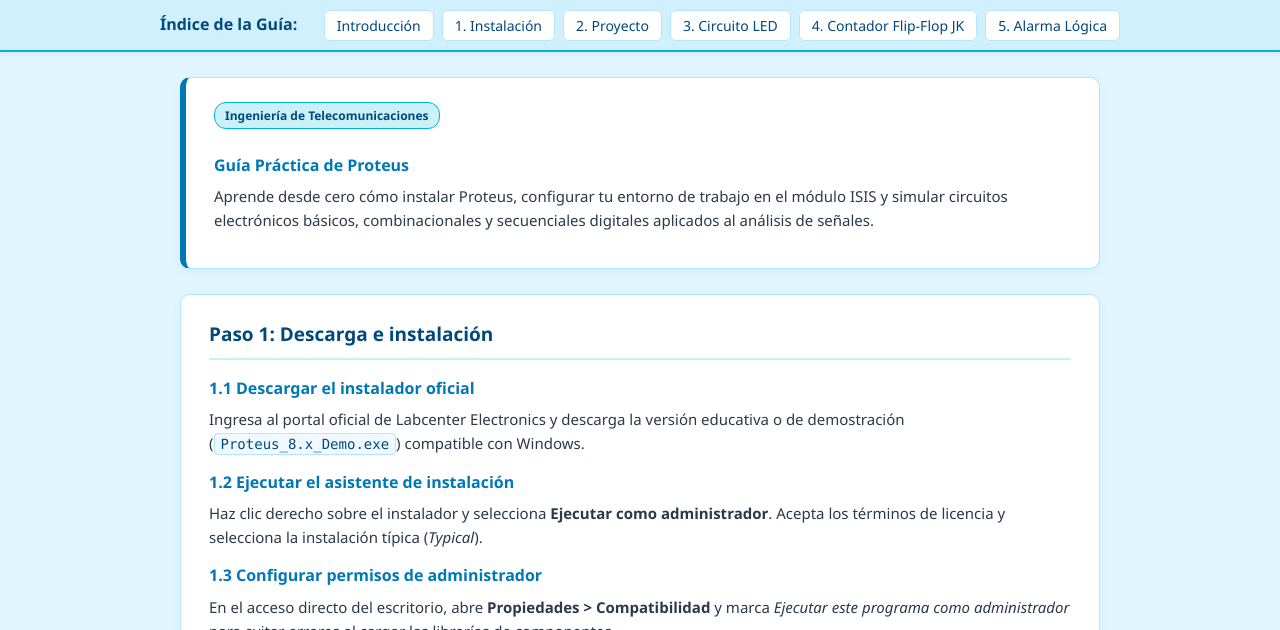
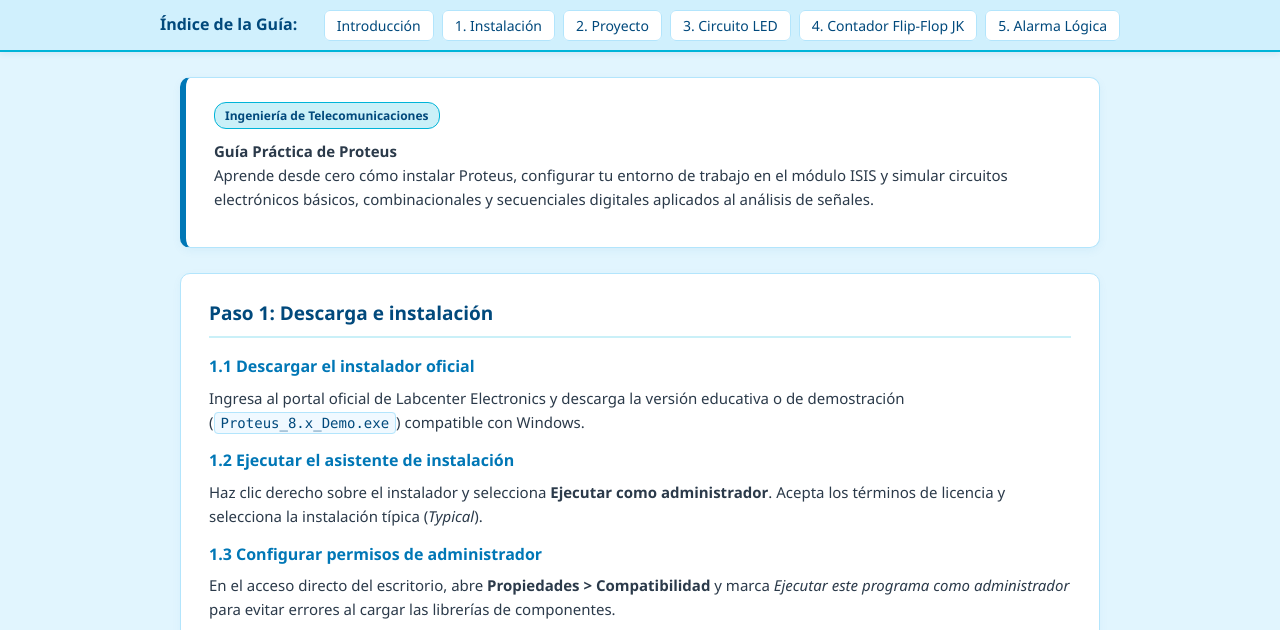
Before and after one commit to akemiyaurima6-dev/teleproteus, a plain HTML site: page index.html in a window 1280 px wide. Shown: the top 630 px of the page. Drawn offline with Linux system fonts and the light colour scheme.

Commit message:
index.html

```diff
--- a/index.html
+++ b/index.html
@@ -26,7 +26,7 @@
 
         <header class="hero">
             <span class="badge">Ingeniería de Telecomunicaciones</span>
-            <h3>Guía Práctica de Proteus </h3>
+            <h4>Guía Práctica de Proteus </h4>
             <p>
                 Aprende desde cero cómo instalar Proteus, configurar tu entorno de trabajo en el módulo ISIS
                 y simular circuitos electrónicos básicos, combinacionales y secuenciales digitales aplicados al análisis de señales.
```
